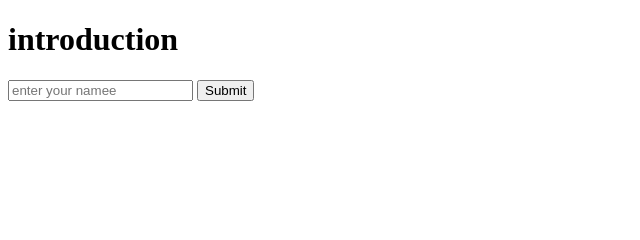
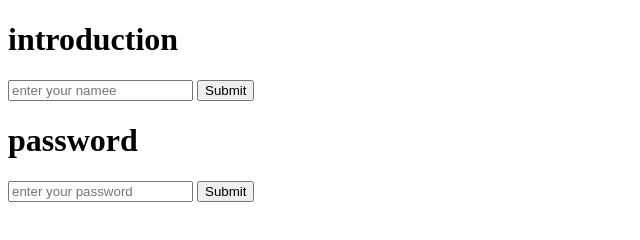
Before and after one commit to udaypoudel/git-practice, a plain HTML site: page index.html in a window 1280 px wide. Shown: the whole page, without its empty margins (0-640 px from the left). Drawn offline with Linux system fonts and the light colour scheme.

Commit message:
password section created

```diff
--- a/index.html
+++ b/index.html
@@ -9,5 +9,9 @@
     <h1>introduction</h1>
     <input type="text" placeholder="enter your namee">
     <input type="submit" placeholder="submit">
+
+    <h1>password</h1>
+    <input type="password" placeholder="enter your password">
+    <input type="submit" placeholder="submit">
 </body>
 </html>
```
